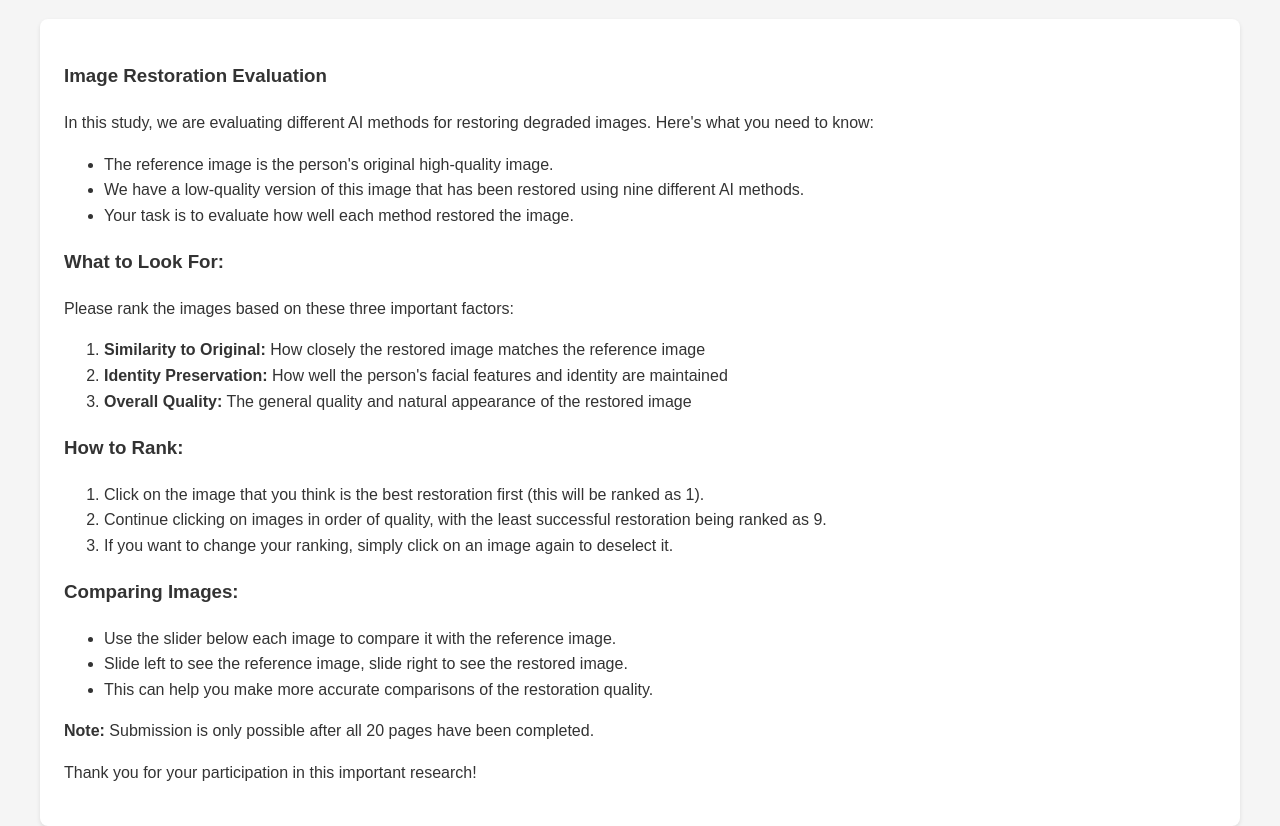
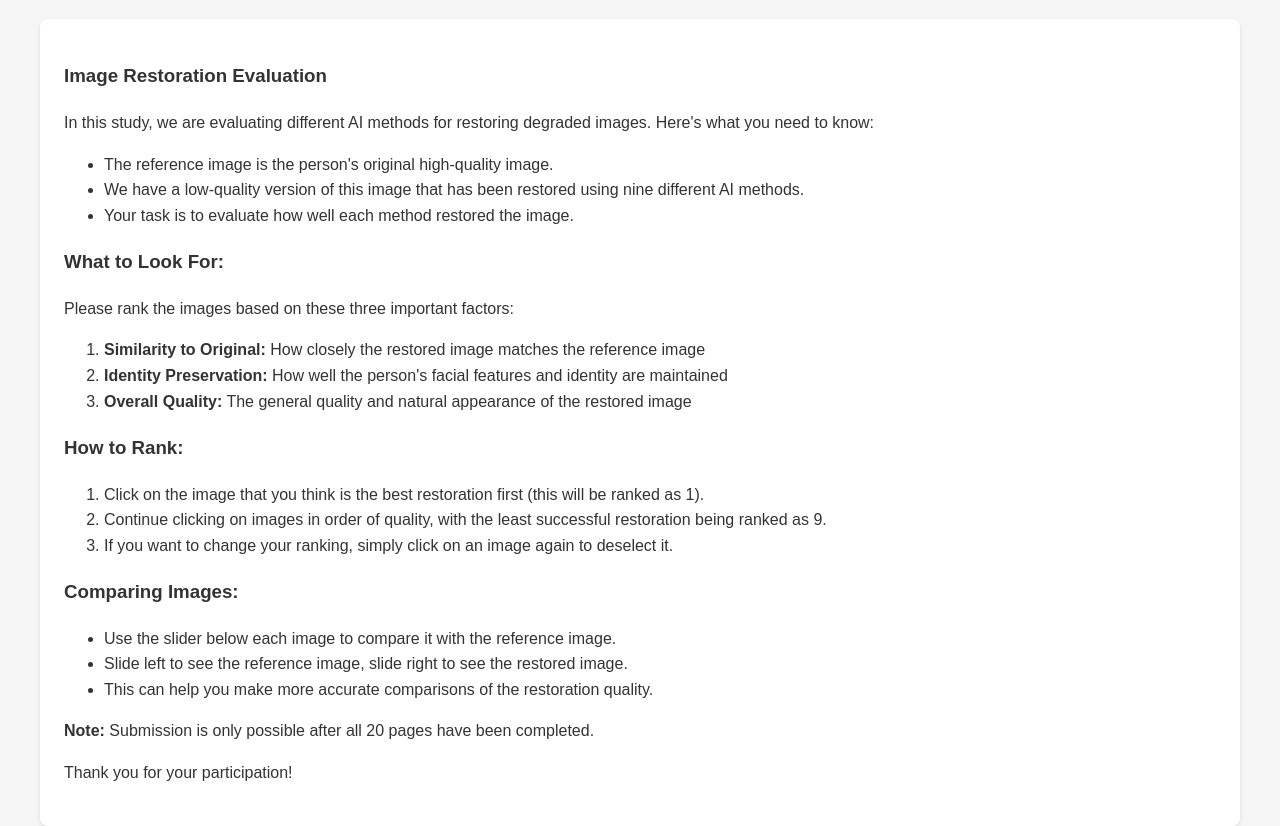
Before and after one commit to nimabte/IGCP_survey, a website: page index.html in a window 1280 px wide. Shown: the part 126-952 px from the top of the page. Drawn offline with Linux system fonts and the light colour scheme.

Commit message:
Update welcome note

```diff
--- a/index.html
+++ b/index.html
@@ -41,7 +41,7 @@
             </ul>
 
             <p><strong>Note:</strong> Submission is only possible after all 20 pages have been completed.</p>
-            <p>Thank you for your participation in this important research!</p>
+            <p>Thank you for your participation!</p>
         </div>
 
         <div class="image-container">
```
